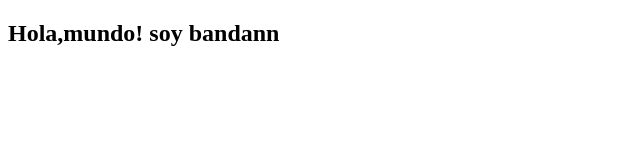
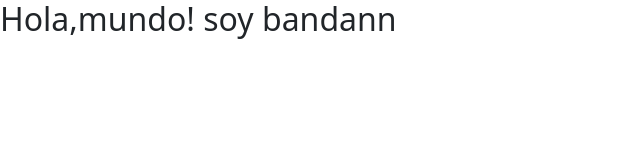
Before and after one commit to bandann/bandann.github.io, a plain HTML site: page index.html in a window 1280 px wide. Shown: the whole page, without its empty margins (0-640 px from the left). Drawn offline with nearby package versions, Linux system fonts and the light colour scheme.

Commit message:
bootstrap 5

```diff
--- a/index.html
+++ b/index.html
@@ -4,7 +4,8 @@
     <meta charset="UTF-8">
     <meta http-equiv="X-UA-Compatible" content="IE=edge">
     <meta name="viewport" content="width=device-width, initial-scale=1.0">
-    <link rel="stylesheet" href="https://cdn.tailwindcss.com">
+   <!-- CSS only -->
+<link href="https://cdn.jsdelivr.net/npm/bootstrap@5.2.0-beta1/dist/css/bootstrap.min.css" rel="stylesheet" integrity="sha384-0evHe/X+R7YkIZDRvuzKMRqM+OrBnVFBL6DOitfPri4tjfHxaWutUpFmBp4vmVor" crossorigin="anonymous">
     <title>Bandann | Design</title>
 </head>
 <body>
```
